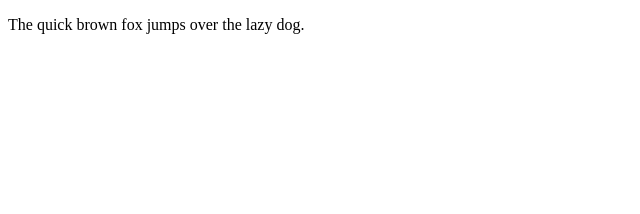
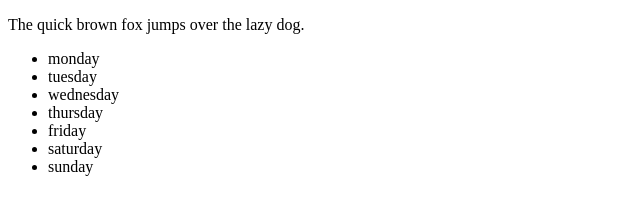
Before and after one commit to jmgcheng/proj-a, a plain HTML site: page index.html in a window 1280 px wide. Shown: the whole page, without its empty margins (0-640 px from the left). Drawn offline with Linux system fonts and the light colour scheme.

Commit message:
commiting task list of week at index

```diff
--- a/index.html
+++ b/index.html
@@ -6,5 +6,14 @@
 </head>
 <body>
 	<p>The quick brown fox jumps over the lazy dog.</p>
+	<ul>
+		<li>monday</li>
+		<li>tuesday</li>
+		<li>wednesday</li>
+		<li>thursday</li>
+		<li>friday</li>
+		<li>saturday</li>
+		<li>sunday</li>
+	</ul>
 </body>
 </html>
```
